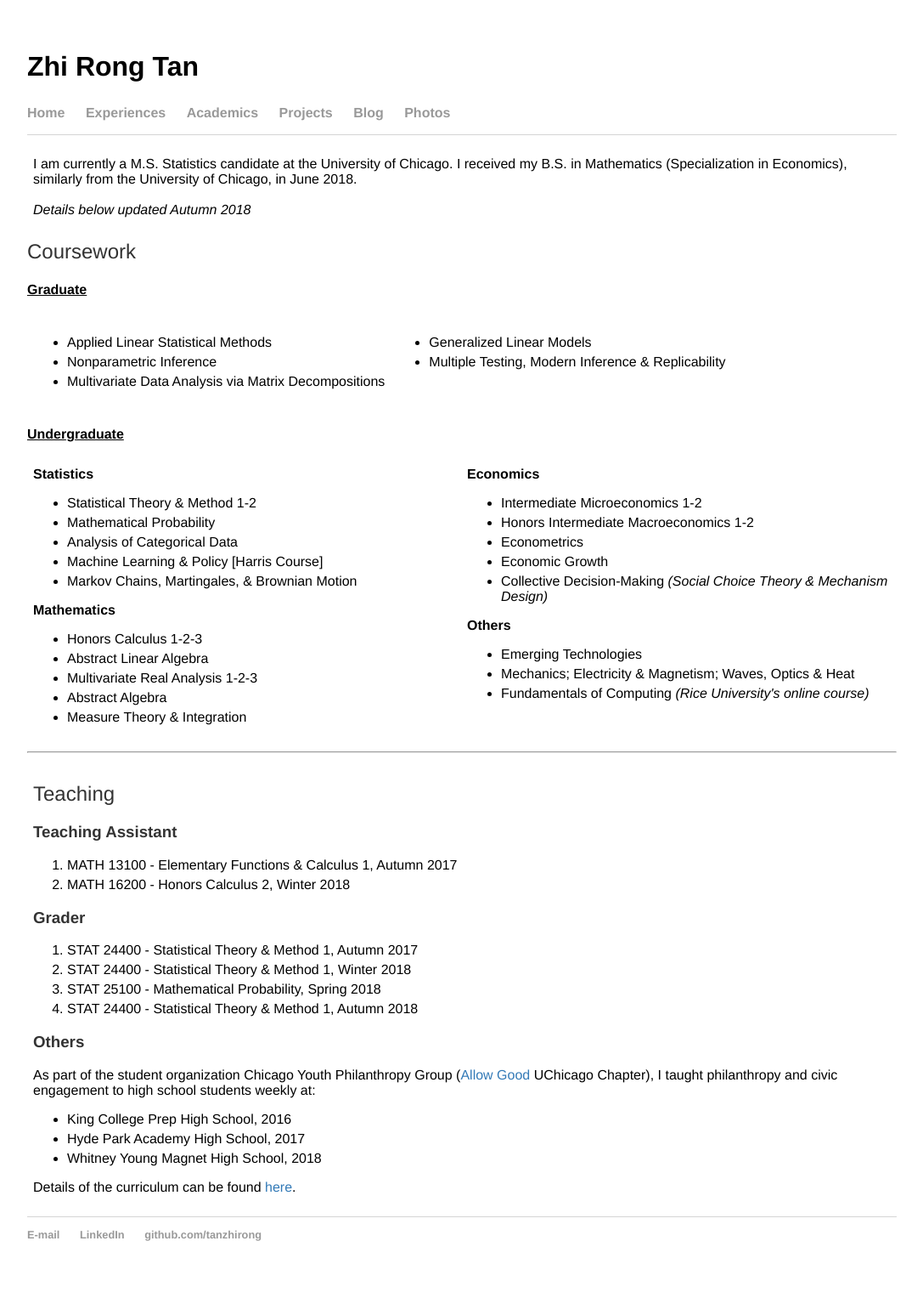
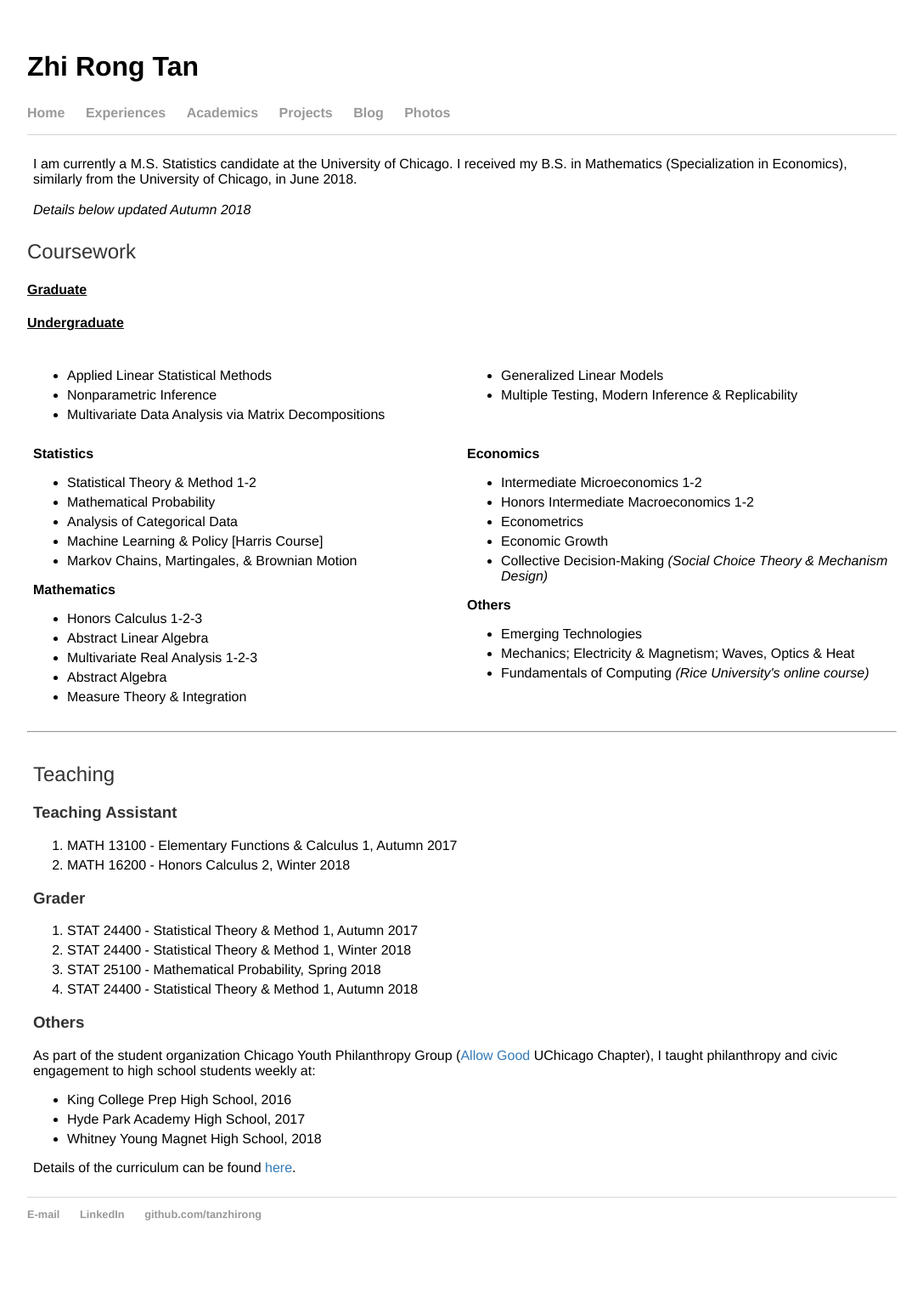
Before and after one commit to tanzhirong/tanzhirong.github.io, a Jekyll site: the page built from acad/index.html, in a window 1280 px wide. Shown: the whole page at 85% size, without its empty margins (96-1183 px from the left). Built offline with Jekyll 4.4.1, drawn with Linux system fonts in a browser that asks for light colours; after the commit the page ends 1496 px from its top, so only the background shows below that.

Commit message:
Update index.html

```diff
--- a/acad/index.html
+++ b/acad/index.html
@@ -7,9 +7,9 @@ I am currently a M.S. Statistics candidate at the University of Chicago. I recei
 <br><br><i>Details below updated Autumn 2018</i>
 	</td></tr></table>
 	<h2>Coursework</h2>
-<h4><u>Graduate</u></h4>
 <table>
-	<tr> <td width="50%">
+	<tr> <h4><u>Graduate</u></h4>
+	<td width="50%">
         <ul>
 	<li>Applied Linear Statistical Methods</li>
 	<li>Nonparametric Inference</li>
@@ -21,13 +21,8 @@ I am currently a M.S. Statistics candidate at the University of Chicago. I recei
         <li>Multiple Testing, Modern Inference & Replicability</li>
         </ul></td>
 	</tr>
-</table>
 
-
-
-<h4><u>Undergraduate</u></h4>
-<table>
-	<tr>
+	<tr> <h4><u>Undergraduate</u></h4>
 		<td width="50%">
 			<b>Statistics</b>
         <ul>
```
